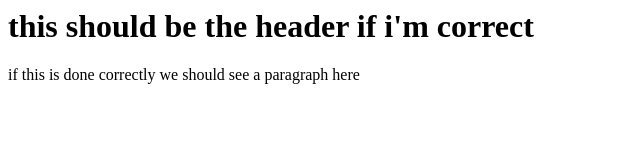
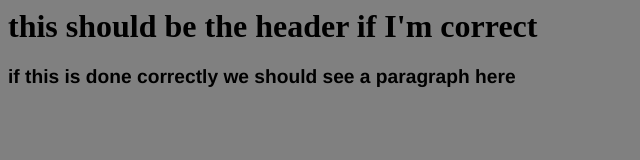
Before and after one commit to CodyFlatt/for-school, a plain HTML site: page flatt.html in a window 1280 px wide. Shown: the whole page, without its empty margins (0-640 px from the left). Drawn offline with Linux system fonts and the light colour scheme.

Commit message:
this should be the latest and best... we willl see

```diff
--- a/flatt.html
+++ b/flatt.html
@@ -4,9 +4,18 @@
     <meta charset="UTF-8">
     <meta name="viewport" content="width=device-width, initial-scale=1.0">
     <title>First Html page</title>
-</head>
+    <style type ="text/css">
+      body {
+        background-color: gray;
+      }
+      p {
+        font-family:'Franklin Gothic Medium', 'Arial Narrow', Arial, sans-serif; font-weight: bolder; font-size: larger;
+    }
+    </style>
+</header>
 <body>
-<header> <h1>this should be the header if i'm correct</h1></header>
+<header> <h1>this should be the header if I'm correct</h1></header>
+
     <p> if this is done correctly we should see a paragraph here</p>
 </body>
 </html>
```
